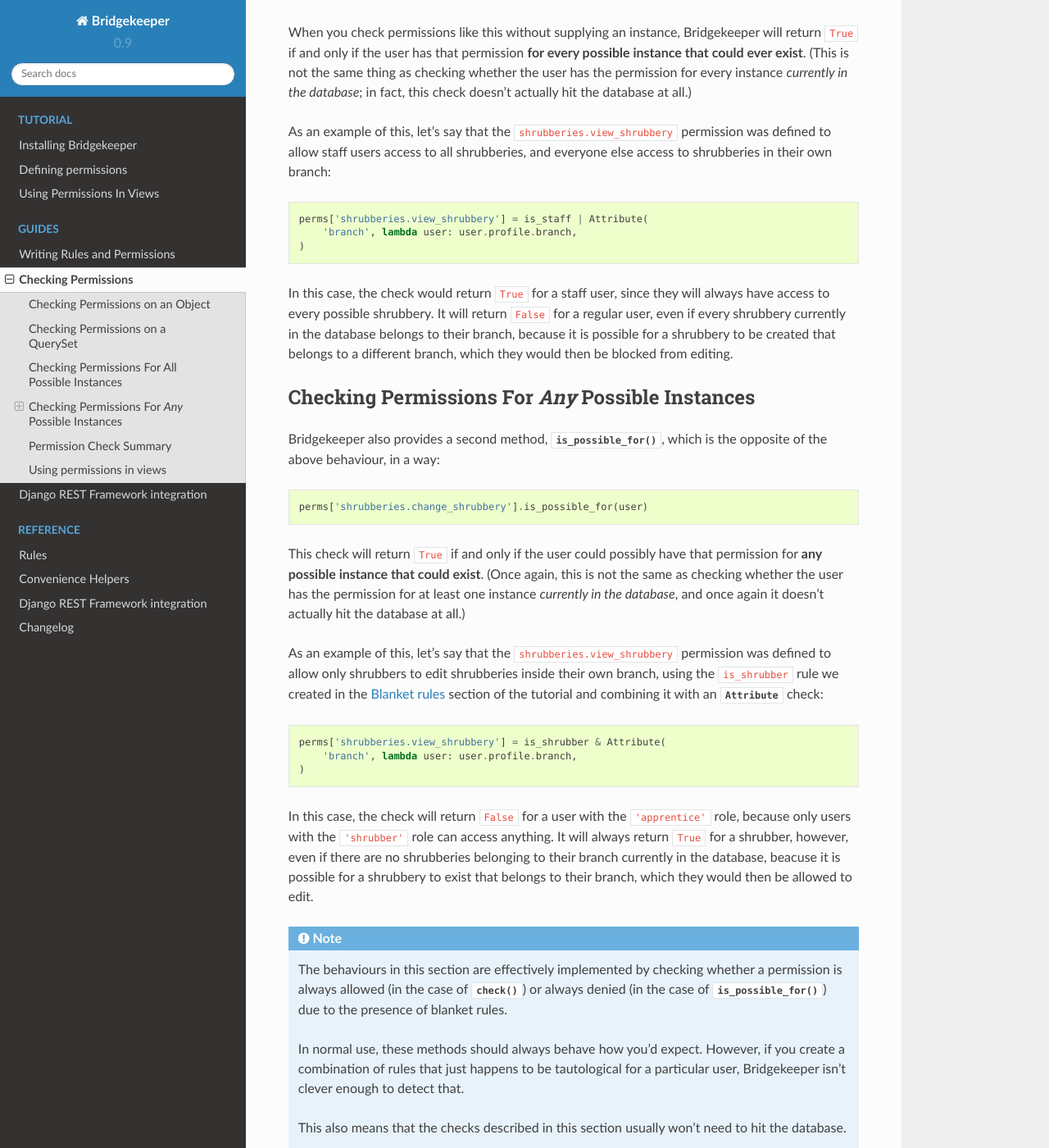
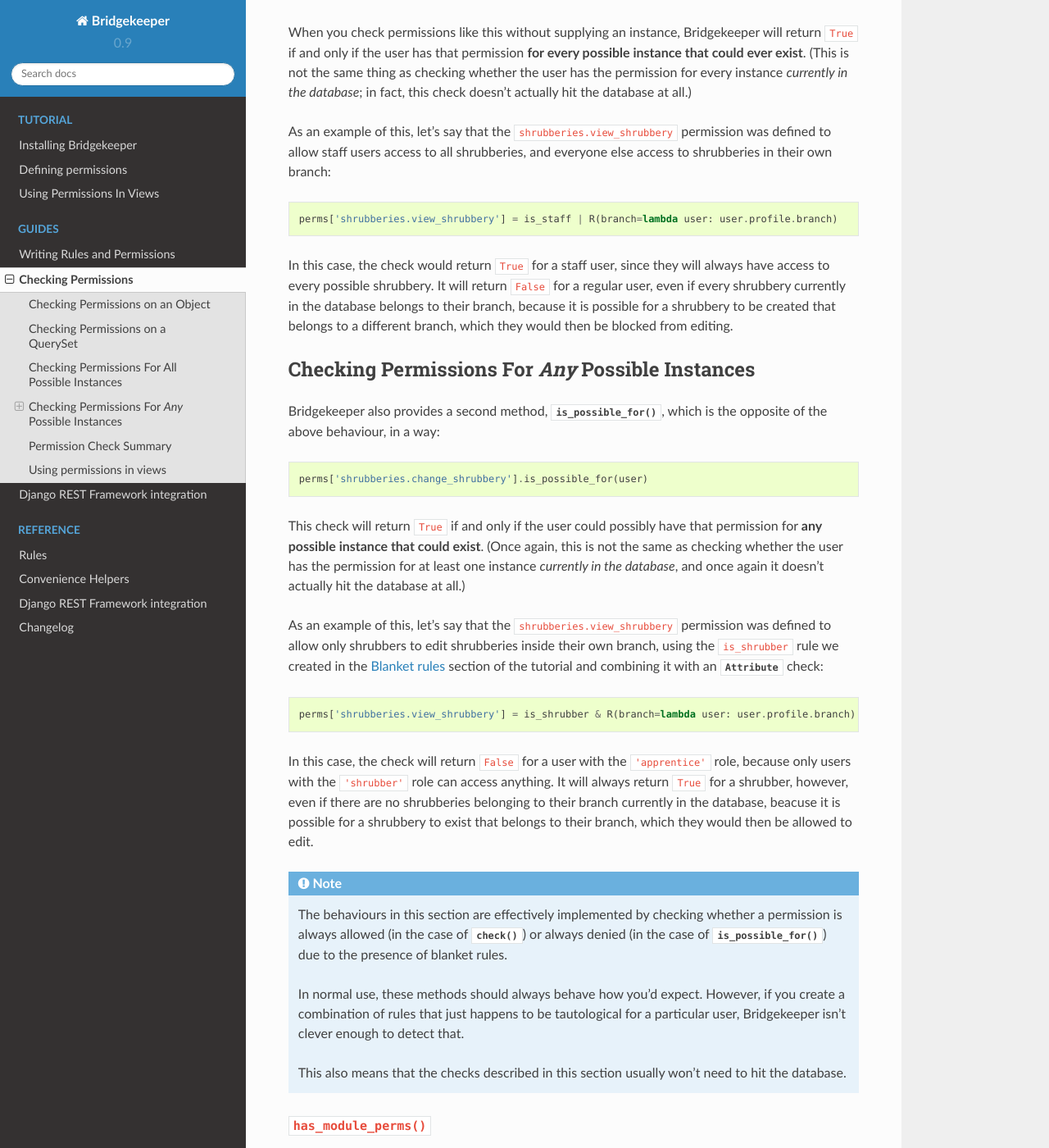
Before and after one commit to daisylb/bridgekeeper, a Sphinx documentation site: the page built from docs/guides/permissions.rst, in a window 1280 px wide and 1400 px high, scrolled down 1509 px. Shown: the whole window at 82% size. Built offline with Sphinx 7.4.7 and the Read the Docs theme 2.0.0, drawn with Linux system fonts in a browser that asks for light colours.

Commit message:
DOC: use new R rules instead of Attribute in documentation guides

```diff
--- a/docs/guides/permissions.rst
+++ b/docs/guides/permissions.rst
@@ -47,9 +47,7 @@ When you check permissions like this without supplying an instance, Bridgekeeper
 
 As an example of this, let's say that the ``shrubberies.view_shrubbery`` permission was defined to allow staff users access to all shrubberies, and everyone else access to shrubberies in their own branch::
 
-    perms['shrubberies.view_shrubbery'] = is_staff | Attribute(
-        'branch', lambda user: user.profile.branch,
-    )
+    perms['shrubberies.view_shrubbery'] = is_staff | R(branch=lambda user: user.profile.branch)
 
 In this case, the check would return ``True`` for a staff user, since they will always have access to every possible shrubbery. It will return ``False`` for a regular user, even if every shrubbery currently in the database belongs to their branch, because it is possible for a shrubbery to be created that belongs to a different branch, which they would then be blocked from editing.
 
@@ -64,9 +62,7 @@ This check will return ``True`` if and only if the user could possibly have that
 
 As an example of this, let's say that the ``shrubberies.view_shrubbery`` permission was defined to allow only shrubbers to edit shrubberies inside their own branch, using the ``is_shrubber`` rule we created in the :ref:`tutorial-blanket` section of the tutorial and combining it with an :class:`~bridgekeeper.rules.Attribute` check::
 
-    perms['shrubberies.view_shrubbery'] = is_shrubber & Attribute(
-        'branch', lambda user: user.profile.branch,
-    )
+    perms['shrubberies.view_shrubbery'] = is_shrubber & R(branch=lambda user: user.profile.branch)
 
 In this case, the check will return ``False`` for a user with the ``'apprentice'`` role, because only users with the ``'shrubber'`` role can access anything. It will always return ``True`` for a shrubber, however, even if there are no shrubberies belonging to their branch currently in the database, beacuse it is possible for a shrubbery to exist that belongs to their branch, which they would then be allowed to edit.
 
--- a/docs/guides/rules.rst
+++ b/docs/guides/rules.rst
@@ -5,15 +5,14 @@ In Bridgekeeper, a **rule** is something that is given a user and a resource, an
 
 A Bridgekeeper **permission** consists of a name, usually conforming to Django permission name conventions e.g. ``shrubberies.change_shrubbery``, and a rule. Permissions are created by assigning a rule instance to a name in :data:`bridgekeeper.perms`, which acts like a dictionary::
 
-    from bridgekeeper.rules import Attribute, is_staff
+    from bridgekeeper.rules import R, is_staff
     from bridgekeeper import perms
 
     perms['shrubberies.change_shrubbery'] = is_staff
 
 The :mod:`~bridgekeeper.rules` module provides a range of pre-made rule instances as well as rule classes you can instantiate, as shown above. You can also combine rules using the ``&`` (and), ``|`` (or), and ``~`` (not) operators::
 
-    perms['shrubberies.view_shrubbery'] = is_staff | Attribute(
-        'company', lambda user: user.company)
+    perms['shrubberies.view_shrubbery'] = is_staff | R(company=lambda user: user.company)
 
 Finally, if none of the built-in rules do what you want, you can subclass :class:`~bridgekeeper.rules.Rule` yourself and write your own.
 
```
